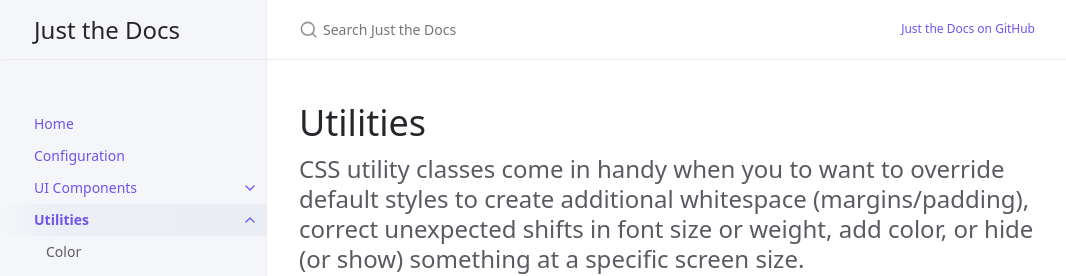
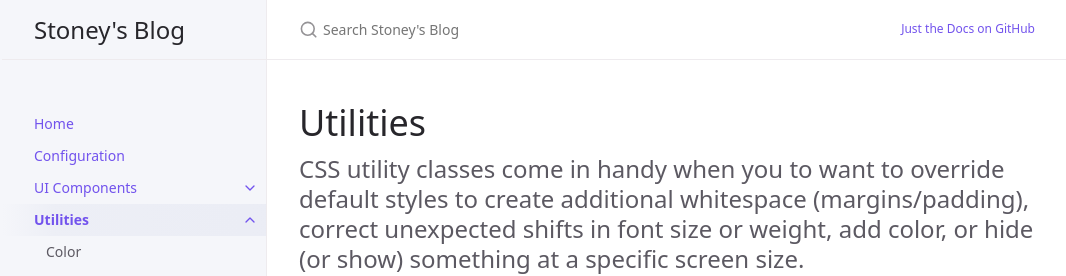
Before and after one commit to stoney9188/stoney9188.github.io, a Jekyll site: the page built from docs/utilities/utilities.md, in a window 1280 px wide. Shown: the top 276 px of the page, without its empty margins (105-1171 px from the left). Built offline with Jekyll 4.4.1, drawn with Linux system fonts in a browser that asks for light colours.

Commit message:
change blog address

```diff
--- a/_config.yml
+++ b/_config.yml
@@ -13,10 +13,10 @@
 # you will see them accessed via {{ site.title }}, {{ site.github_repo }}, and so on.
 # You can create any custom variable you would like, and they will be accessible
 # in the templates via {{ site.myvariable }}.
-title: Just the Docs
+title: Stoney's Blog
 description: A Jekyll theme for documentation
-baseurl: "/just-the-docs" # the subpath of your site, e.g. /blog
-url: "https://just-the-docs.github.io" # the base hostname & protocol for your site, e.g. http://example.com
+baseurl: "" # the subpath of your site, e.g. /blog
+url: "https://stoney9188.github.io" # the base hostname & protocol for your site, e.g. http://example.com
 
 permalink: pretty
 exclude: ["node_modules/", "*.gemspec", "*.gem", "Gemfile", "Gemfile.lock", "package.json", "package-lock.json",  "script/", "LICENSE.txt", "lib/", "bin/", "README.md", "Rakefile"
```
